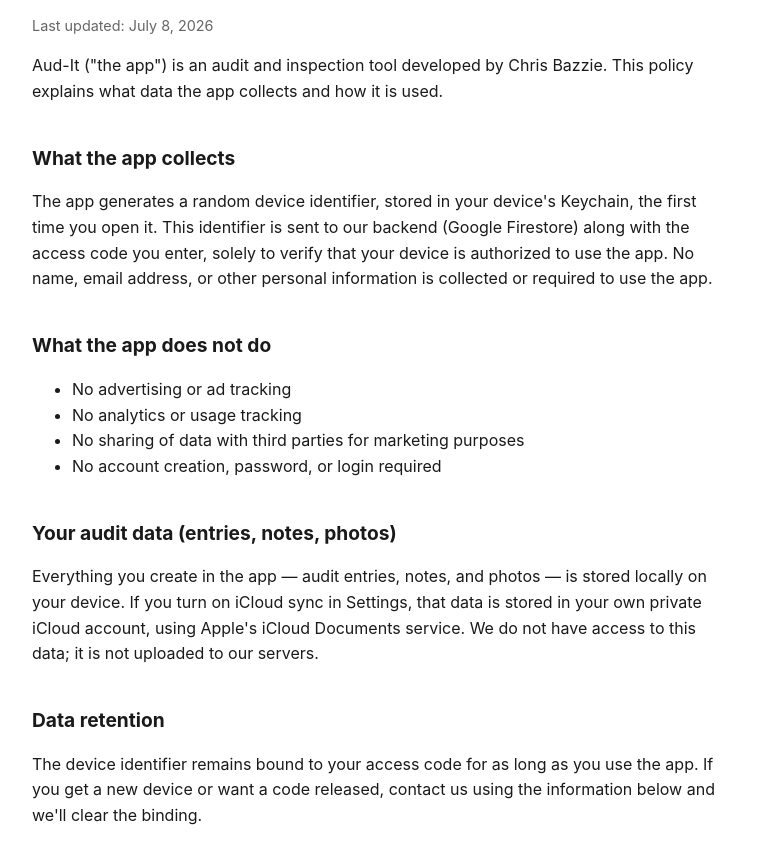
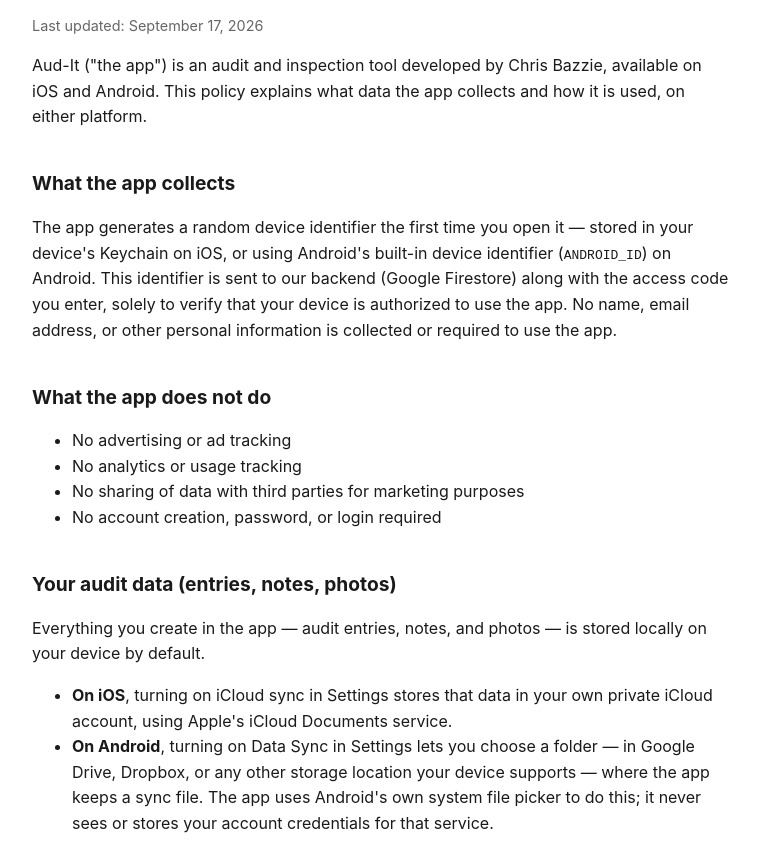
Before and after one commit to chrisbazzie-dotcom/audit-app-site, a plain HTML site: page index.html in a window 1280 px wide. Shown: the part 84-934 px from the top of the page, without its empty margins (258-1017 px from the left). Drawn offline with Linux system fonts and the light colour scheme.

Commit message:
Update privacy policy for Android

```diff
--- a/index.html
+++ b/index.html
@@ -13,12 +13,12 @@
 </head>
 <body>
 <h1>Aud-It Privacy Policy</h1>
-<p class="updated">Last updated: July 8, 2026</p>
+<p class="updated">Last updated: September 17, 2026</p>
 
-<p>Aud-It ("the app") is an audit and inspection tool developed by Chris Bazzie. This policy explains what data the app collects and how it is used.</p>
+<p>Aud-It ("the app") is an audit and inspection tool developed by Chris Bazzie, available on iOS and Android. This policy explains what data the app collects and how it is used, on either platform.</p>
 
 <h2>What the app collects</h2>
-<p>The app generates a random device identifier, stored in your device's Keychain, the first time you open it. This identifier is sent to our backend (Google Firestore) along with the access code you enter, solely to verify that your device is authorized to use the app. No name, email address, or other personal information is collected or required to use the app.</p>
+<p>The app generates a random device identifier the first time you open it — stored in your device's Keychain on iOS, or using Android's built-in device identifier (<code>ANDROID_ID</code>) on Android. This identifier is sent to our backend (Google Firestore) along with the access code you enter, solely to verify that your device is authorized to use the app. No name, email address, or other personal information is collected or required to use the app.</p>
 
 <h2>What the app does not do</h2>
 <ul>
@@ -29,7 +29,12 @@
 </ul>
 
 <h2>Your audit data (entries, notes, photos)</h2>
-<p>Everything you create in the app — audit entries, notes, and photos — is stored locally on your device. If you turn on iCloud sync in Settings, that data is stored in your own private iCloud account, using Apple's iCloud Documents service. We do not have access to this data; it is not uploaded to our servers.</p>
+<p>Everything you create in the app — audit entries, notes, and photos — is stored locally on your device by default.</p>
+<ul>
+  <li><strong>On iOS</strong>, turning on iCloud sync in Settings stores that data in your own private iCloud account, using Apple's iCloud Documents service.</li>
+  <li><strong>On Android</strong>, turning on Data Sync in Settings lets you choose a folder — in Google Drive, Dropbox, or any other storage location your device supports — where the app keeps a sync file. The app uses Android's own system file picker to do this; it never sees or stores your account credentials for that service.</li>
+</ul>
+<p>Either way, we do not have access to this data — it is never uploaded to our own servers.</p>
 
 <h2>Data retention</h2>
 <p>The device identifier remains bound to your access code for as long as you use the app. If you get a new device or want a code released, contact us using the information below and we'll clear the binding.</p>
```
